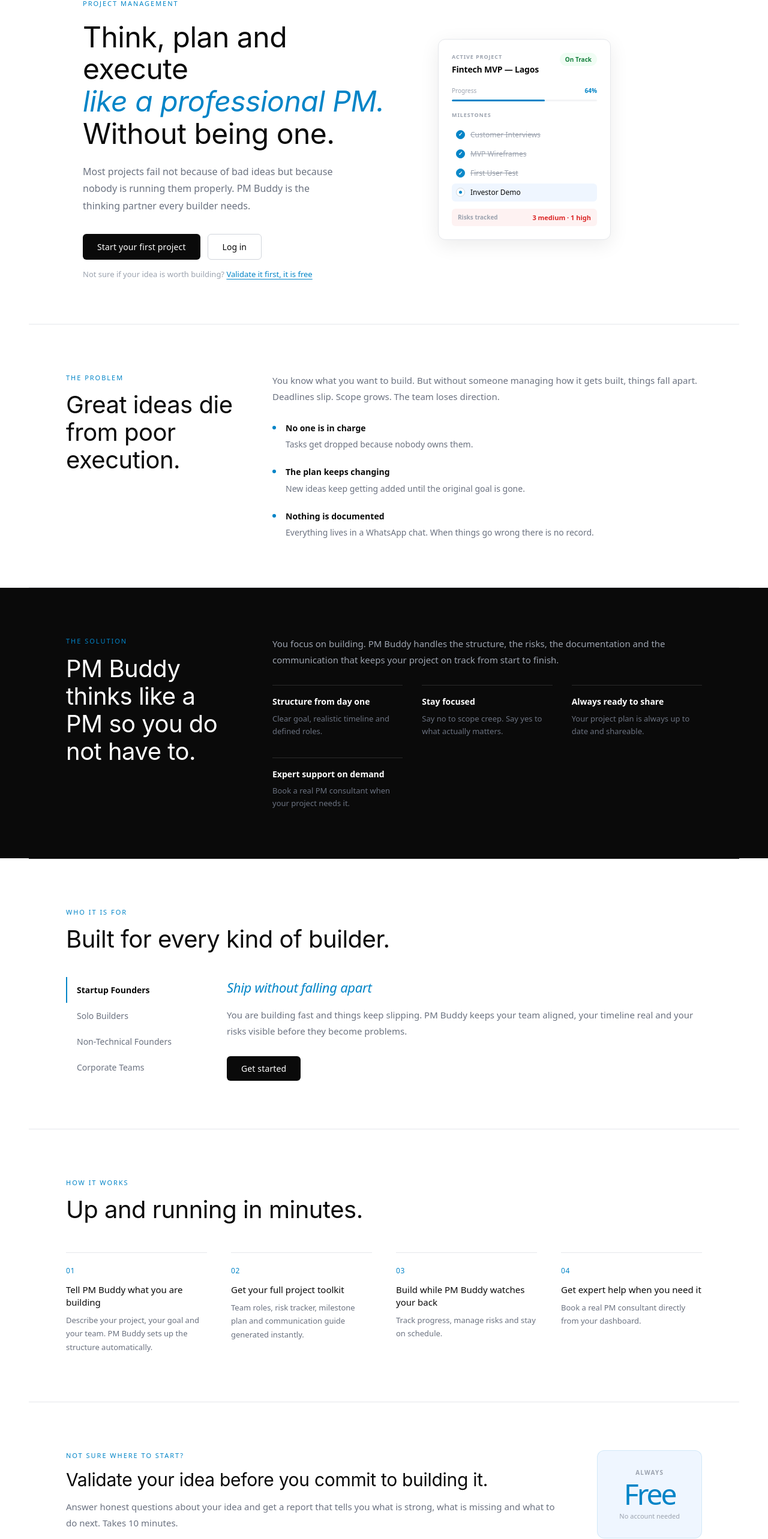
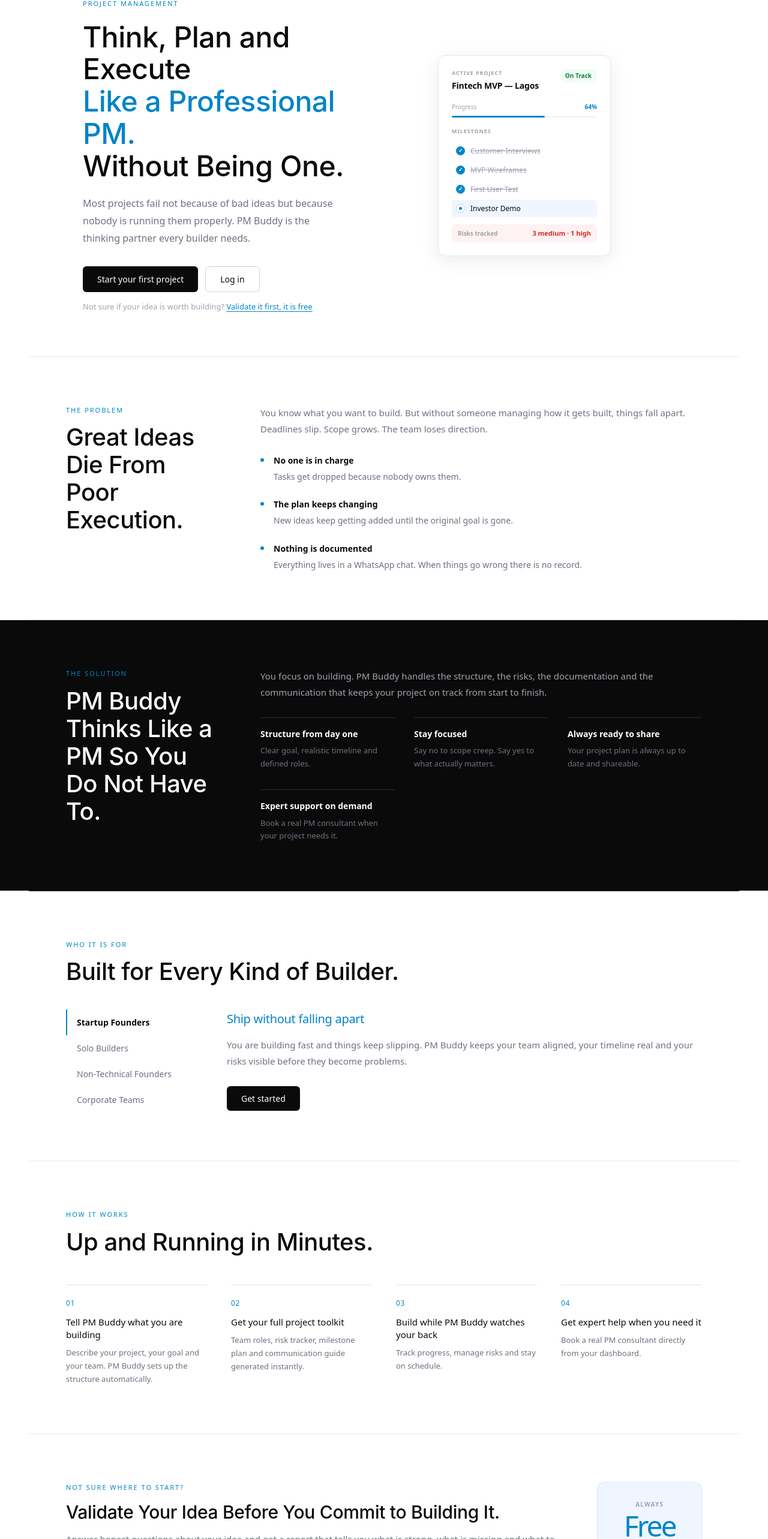
Before and after one commit to BigDebzz/PMBuddy-v3, a React (Create React App) app: page / in a window 1280 px wide. Shown: the part 135-2701 px from the top of the page at 60% size. Built offline with nearby package versions, Linux system fonts and the light colour scheme; no server answers.

Commit message:
Update LandingScreen.js

```diff
--- a/src/components/LandingScreen.js
+++ b/src/components/LandingScreen.js
@@ -18,14 +18,10 @@
   return [ref, inView];
 }
 
-function Reveal({ children, delay = 0, y = 16 }) {
+function Reveal({ children, delay = 0 }) {
   const [ref, inView] = useInView();
   return (
-    <div ref={ref} style={{
-      opacity: inView ? 1 : 0,
-      transform: inView ? 'translateY(0)' : `translateY(${y}px)`,
-      transition: `opacity 0.7s ease ${delay}s, transform 0.7s ease ${delay}s`
-    }}>
+    <div ref={ref} style={{ opacity: inView ? 1 : 0, transform: inView ? 'translateY(0)' : 'translateY(16px)', transition: `opacity 0.7s ease ${delay}s, transform 0.7s ease ${delay}s` }}>
       {children}
     </div>
   );
@@ -37,10 +33,7 @@
   const [tick, setTick] = useState(0);
 
   useEffect(() => { setTimeout(() => setVisible(true), 80); }, []);
-  useEffect(() => {
-    const t = setInterval(() => setTick(p => p + 1), 2000);
-    return () => clearInterval(t);
-  }, []);
+  useEffect(() => { const t = setInterval(() => setTick(p => p + 1), 2000); return () => clearInterval(t); }, []);
 
   const handleSelect = (modeId) => { Analytics.modeSelected(modeId); onSelectMode(modeId); };
 
@@ -63,9 +56,9 @@
           <div style={{ opacity: visible ? 1 : 0, transform: visible ? 'none' : 'translateY(16px)', transition: 'all 0.7s ease' }}>
             <p style={s.heroEyebrow}>Project Management</p>
             <h1 style={s.heroH1}>
-              Think, plan and execute<br />
-              <em style={s.heroEm}>like a professional PM.</em><br />
-              Without being one.
+              Think, Plan and Execute<br />
+              <span style={s.heroAccent}>Like a Professional PM.</span><br />
+              Without Being One.
             </h1>
             <p style={s.heroSub}>
               Most projects fail not because of bad ideas but because nobody is running them properly. PM Buddy is the thinking partner every builder needs.
@@ -133,8 +126,8 @@
           <Reveal>
             <div style={s.twoCol}>
               <div style={s.twoColLeft}>
-                <p style={s.eyebrow}>The problem</p>
-                <h2 style={s.h2}>Great ideas die from poor execution.</h2>
+                <p style={s.eyebrow}>The Problem</p>
+                <h2 style={s.h2}>Great Ideas Die From Poor Execution.</h2>
               </div>
               <div style={s.twoColRight}>
                 <p style={s.bodyText}>You know what you want to build. But without someone managing how it gets built, things fall apart. Deadlines slip. Scope grows. The team loses direction.</p>
@@ -167,8 +160,8 @@
           <Reveal>
             <div style={s.twoCol}>
               <div style={s.twoColLeft}>
-                <p style={{ ...s.eyebrow, color: BLUE }}>The solution</p>
-                <h2 style={{ ...s.h2, color: WH }}>PM Buddy thinks like a PM so you do not have to.</h2>
+                <p style={{ ...s.eyebrow, color: BLUE }}>The Solution</p>
+                <h2 style={{ ...s.h2, color: WH }}>PM Buddy Thinks Like a PM So You Do Not Have To.</h2>
               </div>
               <div style={s.twoColRight}>
                 <p style={{ ...s.bodyText, color: '#9CA3AF' }}>You focus on building. PM Buddy handles the structure, the risks, the documentation and the communication that keeps your project on track from start to finish.</p>
@@ -197,8 +190,8 @@
       <div style={s.section}>
         <div style={s.sectionInner}>
           <Reveal>
-            <p style={s.eyebrow}>Who it is for</p>
-            <h2 style={{ ...s.h2, marginBottom: 40 }}>Built for every kind of builder.</h2>
+            <p style={s.eyebrow}>Who It Is For</p>
+            <h2 style={{ ...s.h2, marginBottom: 40 }}>Built for Every Kind of Builder.</h2>
           </Reveal>
           <div style={s.whoLayout}>
             <div style={s.whoTabs}>
@@ -229,8 +222,8 @@
       <div style={s.section}>
         <div style={s.sectionInner}>
           <Reveal>
-            <p style={s.eyebrow}>How it works</p>
-            <h2 style={{ ...s.h2, marginBottom: 48 }}>Up and running in minutes.</h2>
+            <p style={s.eyebrow}>How It Works</p>
+            <h2 style={{ ...s.h2, marginBottom: 48 }}>Up and Running in Minutes.</h2>
           </Reveal>
           <div style={s.stepsGrid}>
             {[
@@ -259,8 +252,8 @@
           <Reveal>
             <div style={s.validRow}>
               <div style={s.validLeft}>
-                <p style={s.eyebrow}>Not sure where to start?</p>
-                <h3 style={s.validH3}>Validate your idea before you commit to building it.</h3>
+                <p style={s.eyebrow}>Not Sure Where to Start?</p>
+                <h3 style={s.validH3}>Validate Your Idea Before You Commit to Building It.</h3>
                 <p style={s.bodyText}>Answer honest questions about your idea and get a report that tells you what is strong, what is missing and what to do next. Takes 10 minutes.</p>
                 <div style={s.validBtns}>
                   <button style={s.ctaPrimary} onClick={() => handleSelect('startup')}>Validate a startup idea</button>
@@ -283,15 +276,13 @@
       <div style={s.finalCta}>
         <div style={s.sectionInner}>
           <Reveal>
-            <div style={s.finalCtaInner}>
-              <h2 style={s.finalH2}>Start running your project like a professional.</h2>
+            <h2 style={s.finalH2}>Start Running Your Project Like a Professional.</h2>
             <p style={{ ...s.bodyText, color: 'rgba(255,255,255,0.65)', maxWidth: 480, marginBottom: 36 }}>
               The thinking, structure and tools of a project manager without the cost of hiring one.
             </p>
             <button style={s.ctaWhite} onClick={user ? onDashboard : onSignup}>
               {user ? 'Go to my projects' : 'Create your account'}
             </button>
-            </div>
           </Reveal>
         </div>
       </div>
@@ -319,14 +310,14 @@
   hero: { maxWidth: 1100, margin: '0 auto', padding: '80px 48px 72px', display: 'flex', alignItems: 'center', gap: 72, flexWrap: 'wrap' },
   heroLeft: { flex: 1, minWidth: 300, maxWidth: 520 },
   heroEyebrow: { fontSize: 11, fontWeight: 500, color: BLUE, textTransform: 'uppercase', letterSpacing: '0.18em', marginBottom: 20 },
-  heroH1: { fontSize: 'clamp(30px, 4vw, 48px)', fontWeight: 400, color: BL, lineHeight: 1.12, letterSpacing: '-0.5px', marginBottom: 22, fontStyle: 'normal' },
-  heroEm: { fontStyle: 'italic', color: BLUE, fontWeight: 400 },
+  heroH1: { fontSize: 'clamp(30px, 4vw, 48px)', fontWeight: 500, color: BL, lineHeight: 1.12, letterSpacing: '-0.5px', marginBottom: 22 },
+  heroAccent: { color: BLUE, fontWeight: 500 },
   heroSub: { fontSize: 16, color: MUTED, lineHeight: 1.8, marginBottom: 32, maxWidth: 440 },
   heroCtas: { display: 'flex', gap: 12, flexWrap: 'wrap', marginBottom: 14 },
   heroNote: { fontSize: 13, color: '#9CA3AF' },
   inlineLink: { background: 'none', border: 'none', color: BLUE, fontSize: 13, cursor: 'pointer', fontFamily: 'inherit', padding: 0, textDecoration: 'underline', textUnderlineOffset: 3 },
 
-  ctaPrimary: { padding: '11px 24px', background: BL, color: WH, border: 'none', borderRadius: 6, fontSize: 14, fontWeight: 500, cursor: 'pointer', fontFamily: 'inherit', letterSpacing: '0.01em' },
+  ctaPrimary: { padding: '11px 24px', background: BL, color: WH, border: 'none', borderRadius: 6, fontSize: 14, fontWeight: 500, cursor: 'pointer', fontFamily: 'inherit' },
   ctaGhost: { padding: '11px 24px', background: 'transparent', color: BL, border: '1px solid #D1D5DB', borderRadius: 6, fontSize: 14, fontWeight: 500, cursor: 'pointer', fontFamily: 'inherit' },
   ctaOutline: { padding: '11px 24px', background: 'transparent', color: BLUE, border: `1px solid ${BLUE}`, borderRadius: 6, fontSize: 14, fontWeight: 500, cursor: 'pointer', fontFamily: 'inherit' },
   ctaWhite: { padding: '12px 28px', background: WH, color: BL, border: 'none', borderRadius: 6, fontSize: 15, fontWeight: 600, cursor: 'pointer', fontFamily: 'inherit' },
@@ -352,11 +343,11 @@
   section: { padding: '80px 48px' },
   sectionInner: { maxWidth: 1060, margin: '0 auto' },
   eyebrow: { fontSize: 11, fontWeight: 500, color: BLUE, textTransform: 'uppercase', letterSpacing: '0.18em', marginBottom: 14 },
-  h2: { fontSize: 'clamp(24px, 3.5vw, 40px)', fontWeight: 400, color: BL, letterSpacing: '-0.5px', lineHeight: 1.15, marginBottom: 20 },
+  h2: { fontSize: 'clamp(24px, 3.5vw, 40px)', fontWeight: 500, color: BL, letterSpacing: '-0.5px', lineHeight: 1.15, marginBottom: 20 },
   bodyText: { fontSize: 15, color: MUTED, lineHeight: 1.8, marginBottom: 28 },
 
   twoCol: { display: 'flex', gap: 64, flexWrap: 'wrap' },
-  twoColLeft: { flex: '0 0 280px', minWidth: 220 },
+  twoColLeft: { flex: '0 0 260px', minWidth: 200 },
   twoColRight: { flex: 1, minWidth: 280 },
 
   problemList: { display: 'flex', flexDirection: 'column', gap: 24 },
@@ -366,15 +357,15 @@
   problemBody: { fontSize: 14, color: MUTED, lineHeight: 1.65 },
 
   solutionGrid: { display: 'grid', gridTemplateColumns: 'repeat(auto-fit, minmax(200px, 1fr))', gap: 32 },
-  solutionItem: { borderTop: `1px solid #2A2A2A`, paddingTop: 16 },
+  solutionItem: { borderTop: '1px solid #2A2A2A', paddingTop: 16 },
   solutionTitle: { fontSize: 14, fontWeight: 600, color: WH, marginBottom: 6 },
   solutionBody: { fontSize: 13, color: '#6B7280', lineHeight: 1.65 },
 
   whoLayout: { display: 'flex', gap: 48, flexWrap: 'wrap' },
   whoTabs: { display: 'flex', flexDirection: 'column', gap: 0, flex: '0 0 220px' },
-  whoTab: { padding: '12px 16px', background: 'none', border: 'none', borderLeft: '2px solid transparent', fontSize: 14, cursor: 'pointer', fontFamily: 'inherit', textAlign: 'left', transition: 'all 0.15s ease', color: MUTED },
+  whoTab: { padding: '12px 16px', background: 'none', border: 'none', borderLeft: '2px solid transparent', fontSize: 14, cursor: 'pointer', fontFamily: 'inherit', textAlign: 'left', transition: 'all 0.15s ease' },
   whoDetail: { flex: 1, minWidth: 280 },
-  whoOutcome: { fontSize: 22, fontWeight: 400, color: BLUE, letterSpacing: '-0.3px', marginBottom: 14, fontStyle: 'italic' },
+  whoOutcome: { fontSize: 20, fontWeight: 500, color: BLUE, letterSpacing: '-0.3px', marginBottom: 14 },
   whoBody: { fontSize: 15, color: MUTED, lineHeight: 1.8, marginBottom: 28 },
 
   stepsGrid: { display: 'grid', gridTemplateColumns: 'repeat(auto-fit, minmax(220px, 1fr))', gap: 40 },
@@ -385,7 +376,7 @@
 
   validRow: { display: 'flex', alignItems: 'flex-start', gap: 64, flexWrap: 'wrap' },
   validLeft: { flex: 1, minWidth: 280 },
-  validH3: { fontSize: 'clamp(20px, 3vw, 30px)', fontWeight: 400, color: BL, marginBottom: 14, letterSpacing: '-0.3px', lineHeight: 1.2 },
+  validH3: { fontSize: 'clamp(20px, 3vw, 30px)', fontWeight: 500, color: BL, marginBottom: 14, letterSpacing: '-0.3px', lineHeight: 1.2 },
   validBtns: { display: 'flex', gap: 12, flexWrap: 'wrap' },
   validBadge: { flex: '0 0 auto', background: '#EFF6FF', borderRadius: 12, padding: '28px 36px', textAlign: 'center', border: `1px solid ${BLUE}20` },
   validBadgeWord: { display: 'block', fontSize: 10, fontWeight: 600, color: '#9CA3AF', textTransform: 'uppercase', letterSpacing: '0.12em', marginBottom: 4 },
@@ -393,8 +384,7 @@
   validBadgeSub: { display: 'block', fontSize: 11, color: '#9CA3AF' },
 
   finalCta: { background: BL, padding: '96px 48px' },
-  finalCtaInner: {},
-  finalH2: { fontSize: 'clamp(26px, 4vw, 44px)', fontWeight: 400, color: WH, marginBottom: 14, letterSpacing: '-0.5px', lineHeight: 1.1 },
+  finalH2: { fontSize: 'clamp(26px, 4vw, 44px)', fontWeight: 500, color: WH, marginBottom: 14, letterSpacing: '-0.5px', lineHeight: 1.1 },
 
   footer: { background: '#0A0A0A', padding: '40px 48px', borderTop: '1px solid #1A1A1A' },
   footerInner: { display: 'flex', justifyContent: 'space-between', alignItems: 'flex-end', flexWrap: 'wrap', gap: 16 },
```
Lines whose indentation alone changed are shown as unchanged.
